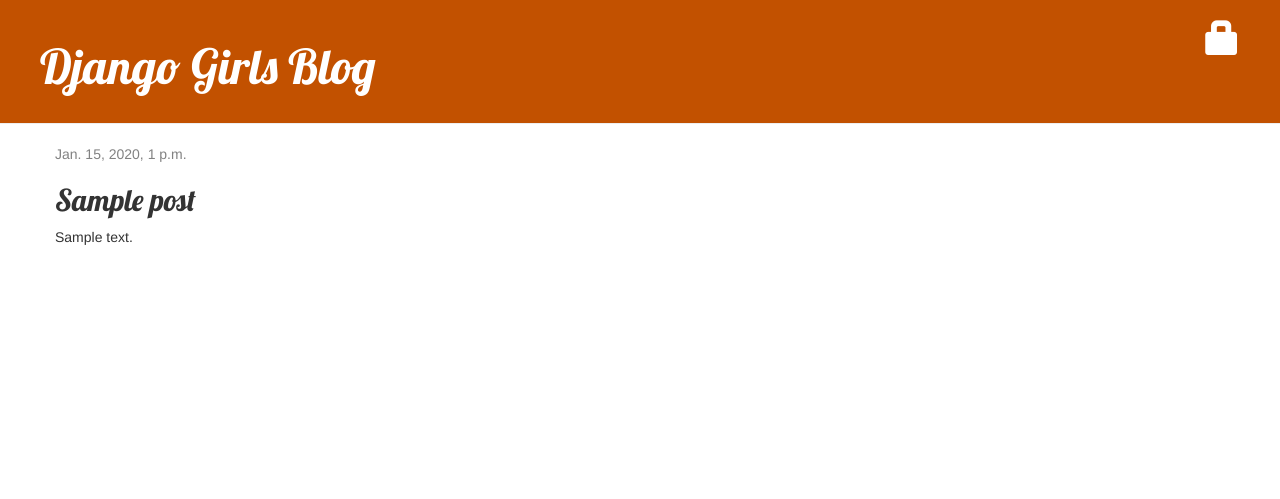
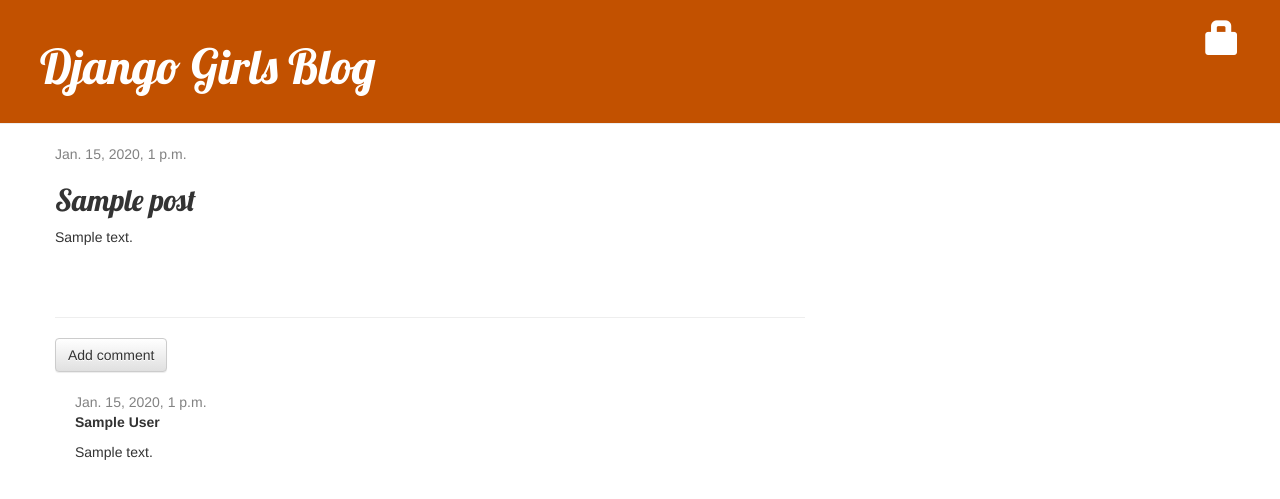
Before and after one commit to patrickcharlson/my-first-blog, a Django app: page /post/1 in a window 1280 px wide. Shown: the top 499 px of the page. Run offline with Django 3.2, Linux system fonts and the light colour scheme; tables that the repository leaves empty hold one stand-in row (values such as "Sample post"); some libraries are stand-ins or nearby versions.

Commit message:
Create comment model

```diff
--- a/blog/admin.py
+++ b/blog/admin.py
@@ -1,6 +1,7 @@
 from django.contrib import admin
 
-from .models import Post
+from .models import Post, Comment
 
 admin.site.register(Post)
+admin.site.register(Comment)
 # Register your models here.
--- a/blog/models.py
+++ b/blog/models.py
@@ -14,6 +14,24 @@
         self.published_date = timezone.now()
         self.save()
 
+    def approved_comments(self):
+        return self.comments.filter(approved_comment=True)
+
     def __str__(self):
         return self.title
+
+
+class Comment(models.Model):
+    post = models.ForeignKey('blog.Post', on_delete=models.CASCADE, related_name='comments')
+    author = models.CharField(max_length=200)
+    text = models.TextField()
+    created_date = models.DateTimeField(default=timezone.now)
+    approved_comment = models.BooleanField(default=False)
+
+    def approve(self):
+        self.approved_comment = True
+        self.save()
+
+    def __str__(self):
+        return self.text
 # Create your models here.
--- a/blog/static/css/blog.css
+++ b/blog/static/css/blog.css
@@ -44,3 +44,7 @@
 .post h2 a, .post h2 a:visited {
     color: #000000;
 }
+
+.comment {
+    margin: 20px 20px 0 20px;
+}
--- a/blog/templates/blog/post_detail.html
+++ b/blog/templates/blog/post_detail.html
@@ -18,4 +18,28 @@
         <h2>{{ post.title }}</h2>
         <p>{{ post.text|linebreaksbr }}</p>
     </div>
+
+    <hr>
+    <a class="btn btn-default" href="{% url 'add_comment_to_post' pk=post.pk %}">Add comment</a>
+
+    {% for comment in post.comments.all %}
+        {% if user.is_authenticated or comment.approved_comment %}
+            <div class="comment">
+                <div class="date">
+                    {{ comment.created_date }}
+                    {% if not comment.approved_comment %}
+                        <a class="btn btn-default" href="{% url 'comment_remove' pk=comment.pk %}"><span
+                                class="glyphicon glyphicon-remove"></span></a>
+                        <a class="btn btn-default" href="{% url 'comment_approve' pk=comment.pk %}"><span
+                                class="glyphicon glyphicon-ok"></span></a>
+                    {% endif %}
+                </div>
+                <strong>{{ comment.author }}</strong>
+                <p>{{ comment.text|linebreaks }}</p>
+            </div>
+        {% endif %}
+    {% empty %}
+        <p>No comments here yet :(</p>
+    {% endfor %}
+
 {% endblock %}
--- a/blog/templates/blog/post_list.html
+++ b/blog/templates/blog/post_list.html
@@ -8,6 +8,7 @@
             </div>
             <h2><a href="{% url 'post_detail' pk=post.pk %}">{{ post.title }}</a></h2>
             <p>{{ post.text|linebreaksbr }}</p>
+            <a href="{% url 'post_detail' pk=post.pk %}">Comments: {{ post.approved_comments.count }}</a>
         </div>
     {% endfor %}
 {% endblock %}
--- a/blog/urls.py
+++ b/blog/urls.py
@@ -10,4 +10,7 @@
     path('drafts/', views.post_draft_list, name='post_draft_list'),
     path('post/<pk>/publish', views.post_publish, name='post_publish'),
     path('post/<pk>/remove', views.post_remove, name='post_remove'),
+    path('post/<int:pk>/comment/', views.add_comment_to_post, name='add_comment_to_post'),
+    path('comment/<int:pk>/approve', views.comment_approve, name='comment_approve'),
+    path('comment/<int:pk>/remove', views.comment_remove, name='comment_remove'),
 ]
--- a/blog/views.py
+++ b/blog/views.py
@@ -2,8 +2,8 @@
 from django.shortcuts import render, get_object_or_404, redirect
 from django.utils import timezone
 
-from blog.forms import PostForm
-from blog.models import Post
+from blog.forms import PostForm, CommentForm
+from blog.models import Post, Comment
 
 
 def post_list(request):
@@ -65,4 +65,33 @@
     post = get_object_or_404(Post, pk=pk)
     post.delete()
     return redirect('post_list')
+
+
+def add_comment_to_post(request, pk):
+    post = get_object_or_404(Post, pk=pk)
+    if request.method == 'POST':
+        form = CommentForm(request.POST)
+        if form.is_valid():
+            comment = form.save(commit=False)
+            comment.post = post
+            comment.save()
+            return redirect('post_detail', pk=post.pk)
+    else:
+        form = CommentForm()
+    return render(request, 'blog/add_comment_to_post.html', {'form': form})
+
+
+@login_required
+def comment_approve(request, pk):
+    comment = get_object_or_404(Comment, pk=pk)
+    comment.approve()
+    return redirect('post_detail', pk=comment.post.pk)
+
+
+@login_required
+def comment_remove(request, pk):
+    comment = get_object_or_404(Comment, pk=pk)
+    comment.delete()
+    return redirect('post_detail', pk=comment.post.pk)
+
 # Create your views here.
```
Also changed, not shown: blog/forms.py (+7 -1 lines), blog/templates/blog/add_comment_to_post.html (added, +9 -0 lines).
